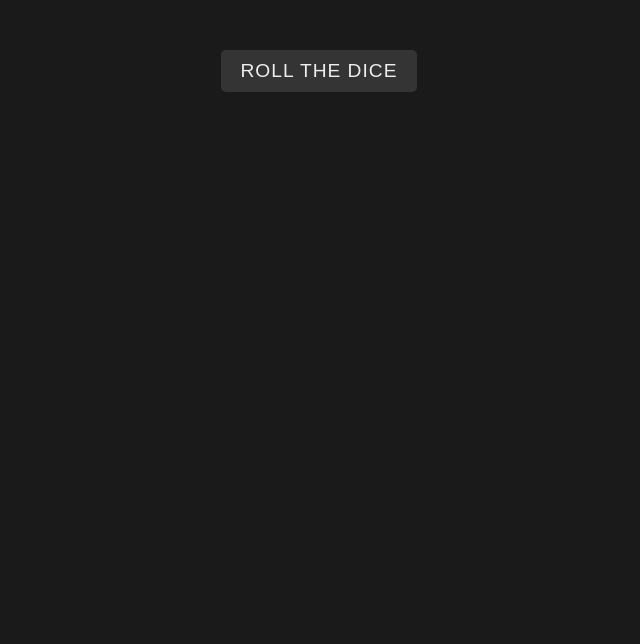
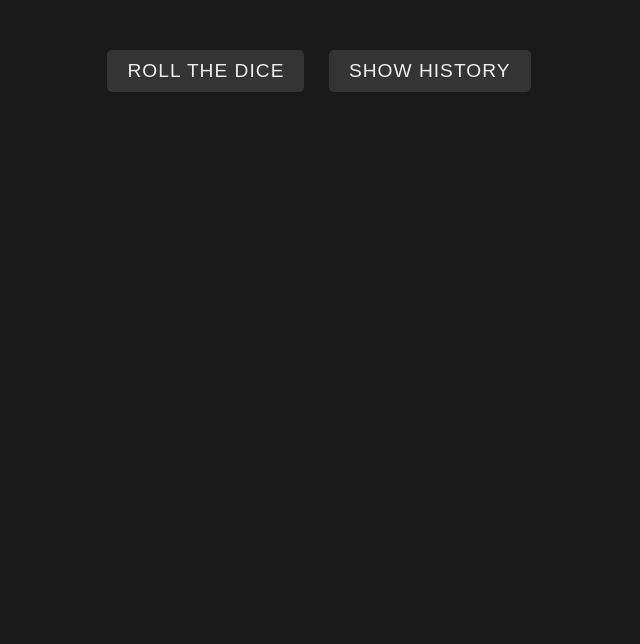
Before and after one commit to nepoaquino/colorGameSimulator, a plain HTML site: page index.html in a window 1280 px wide. Shown: the part 156-800 px from the top of the page, without its empty margins (321-961 px from the left). Drawn offline with Linux system fonts and the light colour scheme.

Commit message:
Update index.html

```diff
--- a/index.html
+++ b/index.html
@@ -1,20 +1,26 @@
 <!DOCTYPE html>
 <html lang="en">
+
 <head>
   <meta charset="UTF-8" />
   <meta http-equiv="X-UA-Compatible" content="IE=edge" />
   <meta name="viewport" content="width=device-width, initial-scale=1.0" />
-    <title>Roll the Dice</title>
+  <title>Color Game Simulator</title>
+  <meta name="description" content="A fun color game simulator." />
+  <meta name="keywords" content="color, game, simulator, fun" />
+  <meta name="author" content="Nepo Aquino" />
   <link rel="stylesheet" href="style.css">
 </head>
 
 <body>
   <h1>COLOR GAME</h1>
   <button onclick="rollDice()">Roll the Dice</button>
+  <button onclick="toggleHistory()">Show History</button>
   <div id="result"></div>
+  <div id="history"></div>
 
   <script src="script.js">
-
   </script>
 </body>
+
 </html>
```
Lines whose indentation alone changed are shown as unchanged.
